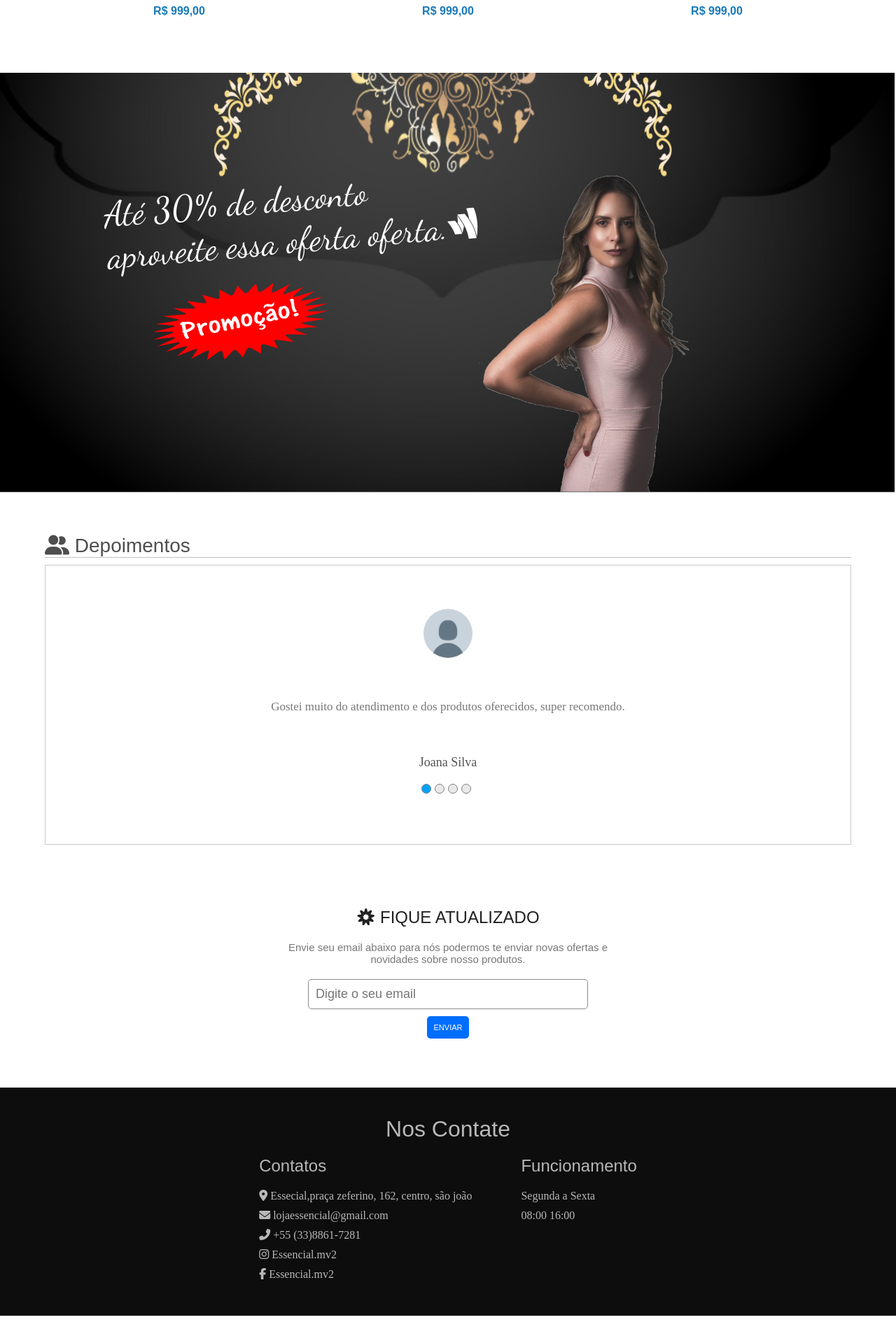
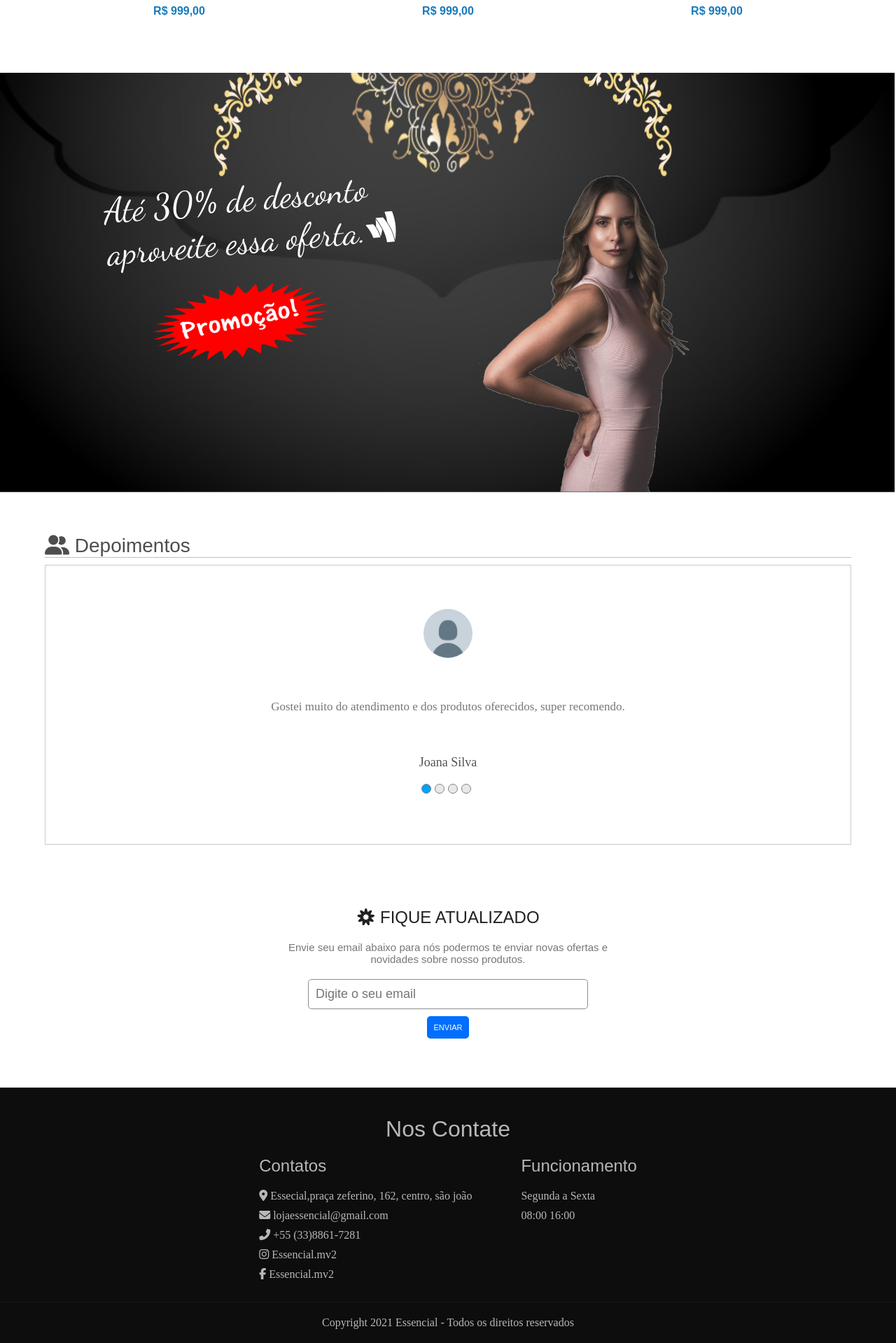
Before and after one commit to VandersonT/lojaessencial, a Vue app: page /#/ in a window 1280 px wide. Shown: the part 1470-3389 px from the top of the page at 70% size. Before the commit the page ends 3350 px from the top, so only its background shows below. Built offline with nearby package versions, Linux system fonts and the light colour scheme; no server answers.

Commit message:
Criado a seção copyright no footer

```diff
--- a/src/views/home.vue
+++ b/src/views/home.vue
@@ -52,7 +52,7 @@
         <section class="boxPromotion">
             <div class="boxPromotion--phrase">
                 <p>Até 30% de desconto</p>
-                <p>aproveite essa oferta oferta.<i class="fab fa-google-wallet"></i></p>
+                <p>aproveite essa oferta.<i class="fab fa-google-wallet"></i></p>
             </div>
             <img src="../assets/images/promotionIcon.png" />
         </section>
@@ -116,6 +116,9 @@
                     <p>Segunda a Sexta</p>
                     <p>08:00 16:00</p>
                 </div>
+            </div>
+            <div class="copyright">
+                Copyright 2021 Essencial - Todos os direitos reservados
             </div>
         </footer>
 
@@ -462,10 +465,10 @@
     footer{
         background: rgb(13, 13, 14);
         border-top: 1px solid rgb(18, 18, 20);
-        padding: 40px;
         color: rgb(184, 184, 184);
     }
     footer h1{
+        margin-top: 40px;
         text-align: center;
         color: rgb(184, 184, 184);
         font-family: Arial,tahoma,verdana;
@@ -492,6 +495,12 @@
     }
     .contacts{
         margin-right: 70px;
+    }
+    .copyright{
+        border-top: 1px solid rgb(24, 24, 24);
+        padding: 20px;
+        text-align: center;
+        margin-top: 20px;
     }
     /*RESPONSIVE*/
     @media screen and (max-width: 1350px){
```
